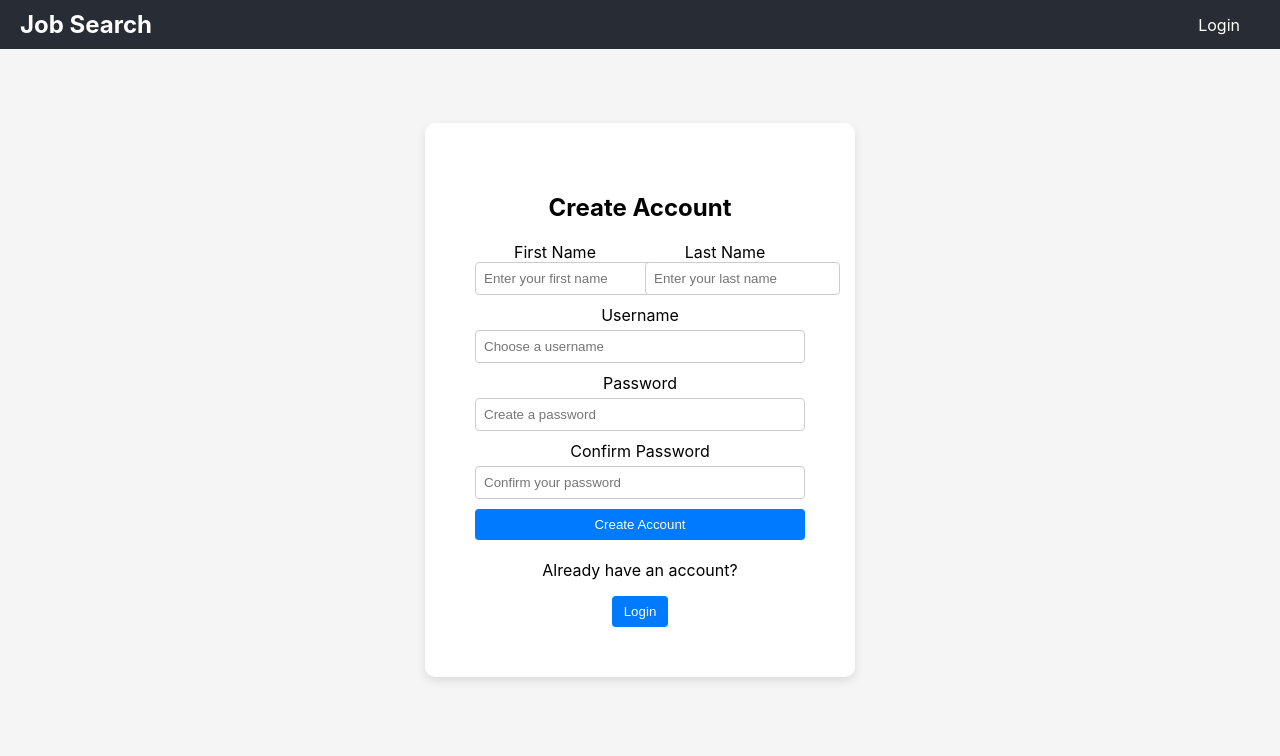
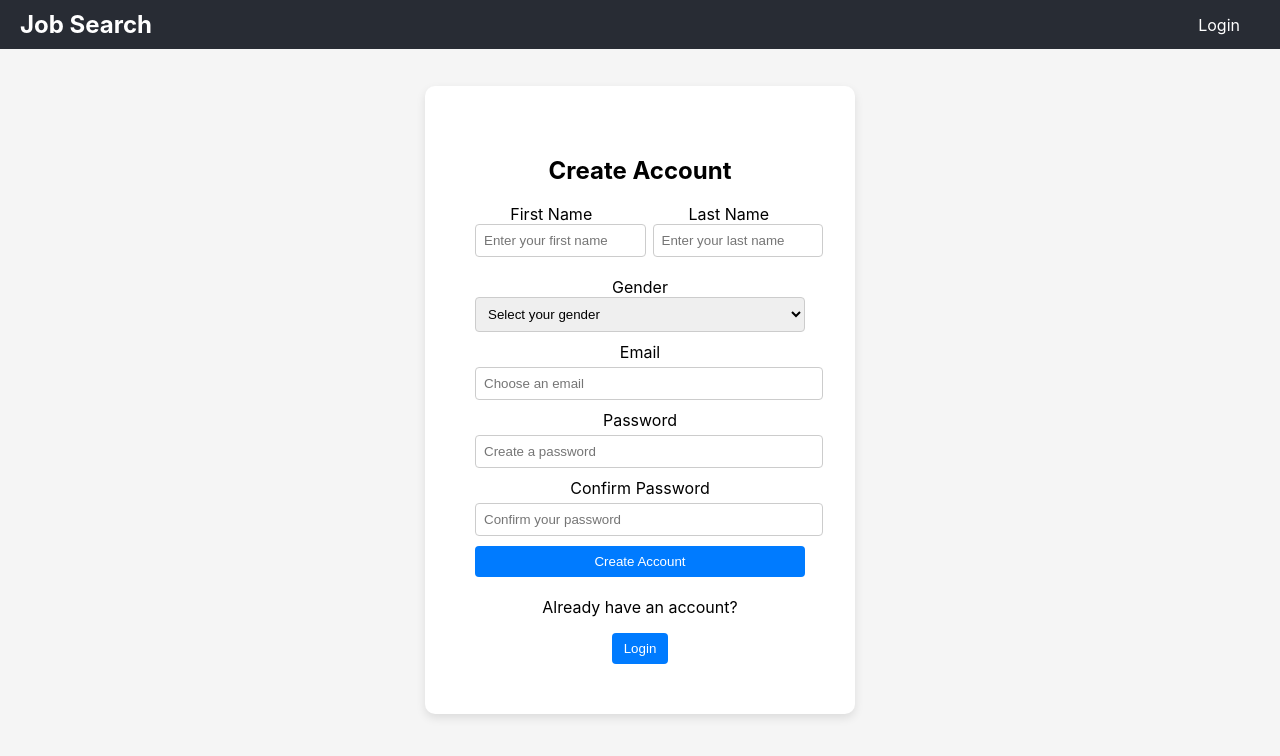
Before and after one commit to BUGGYSOFT-Cloud/UI, a React (Create React App) app in the folder app/: page /signup in a window 1280 px wide. Shown: the top 756 px of the page. Built offline with nearby package versions, Linux system fonts and the light colour scheme.

Commit message:
According to backend to update UI

```diff
--- a/app/src/components/CreateAccount/CreateAccount.css
+++ b/app/src/components/CreateAccount/CreateAccount.css
@@ -50,27 +50,32 @@
   margin-bottom: 5px;
 }
 
-.account-form input {
+.account-form input,
+.account-form select {
   margin-bottom: 10px;
   padding: 8px;
   border: 1px solid #ccc;
   border-radius: 4px;
+  width: 100%; /* Make input/select take full width */
 }
 
 .name-section {
   display: flex;
   justify-content: space-between;
+  gap: 25px;
 }
 
 .name-field {
   flex: 1;
-  width: 50px;
-  margin-right: 10px;
 }
 
-.name-field:last-child {
-  flex: 1;
-  margin-right: 0;
+.gender-section {
+  margin-top: 10px;
+  text-align: middle;
+}
+
+.gender-section select {
+  width: 100%; /* Make the select element take full width */
 }
 
 .login-section {
--- a/app/src/components/CreateAccount/CreateAccount.js
+++ b/app/src/components/CreateAccount/CreateAccount.js
@@ -6,9 +6,10 @@ import { Link, useNavigate } from "react-router-dom";
 const CreateAccount = () => {
   const [firstName, setFirstName] = useState("");
   const [lastName, setLastName] = useState("");
-  const [username, setUsername] = useState("");
+  const [email, setEmail] = useState("");
   const [password, setPassword] = useState("");
   const [confirmPassword, setConfirmPassword] = useState("");
+  const [gender, setGender] = useState("");
   const navigate = useNavigate();
 
   const handleSubmit = (event) => {
@@ -20,6 +21,21 @@ const CreateAccount = () => {
       return;
     }
 
+    if (!gender) {
+      alert("Please enter your gender.");
+      return;
+    }
+
+    if (!password) {
+      alert("Please enter your password.");
+      return;
+    }
+
+    if (!confirmPassword) {
+      alert("Please confirm your password.");
+      return;
+    }
+
     // Validate password match
     if (password !== confirmPassword) {
       alert("Passwords do not match.");
@@ -28,7 +44,7 @@ const CreateAccount = () => {
 
     // Further validation here (e.g., password strength, username checks)
 
-    console.log("Account Created", username, password);
+    console.log("Account Created", email, password);
 
     // Redirect to the email verification page
     navigate("/email-verification");
@@ -69,14 +85,27 @@ const CreateAccount = () => {
               />
             </div>
           </div>
+          <div className="gender-section">
+            <label htmlFor="gender">Gender</label>
+            <select
+              id="gender"
+              value={gender}
+              onChange={(e) => setGender(e.target.value)}
+            >
+              <option value="">Select your gender</option>
+              <option value="MALE">MALE</option>
+              <option value="FEMALE">FEMALE</option>
+              <option value="OTHER">OTHER</option>
+            </select>
+          </div>
 
-          <label htmlFor="username">Username</label>
+          <label htmlFor="email">Email</label>
           <input
             type="text"
-            id="username"
-            value={username}
-            onChange={(e) => setUsername(e.target.value)}
-            placeholder="Choose a username"
+            id="email"
+            value={email}
+            onChange={(e) => setEmail(e.target.value)}
+            placeholder="Choose an email"
           />
 
           <label htmlFor="password">Password</label>
--- a/app/src/components/EmailVerification/EmailVerification.css
+++ b/app/src/components/EmailVerification/EmailVerification.css
@@ -61,12 +61,3 @@
   cursor: pointer;
   text-decoration: underline;
 }
-
-.inputField {
-  padding: 15px; /* Increased padding */
-  margin-bottom: 20px;
-  border: 1px solid #ccc;
-  border-radius: 5px;
-  font-size: 20px; /* Larger font size */
-  width: 100%; /* Ensures the input takes full width */
-}
--- a/app/src/components/LoginPage/LoginPage.js
+++ b/app/src/components/LoginPage/LoginPage.js
@@ -26,23 +26,27 @@ const LoginPage = () => {
         <h2 className="Head">Login</h2>
         <p className="Subhead">Welcome back! Please login to your account.</p>
         <form className="login-form" onSubmit={handleSubmit}>
-          <label htmlFor="account" className="Prompt">Account</label>
+          <label htmlFor="account" className="Prompt">
+            Email
+          </label>
           <input
             type="text"
             id="account"
             value={account}
             onChange={(e) => setAccount(e.target.value)}
-            placeholder="Enter your account"
+            placeholder="Enter your email"
             className="inputField"
           />
 
-          <label htmlFor="passcode" className="Prompt">Passcode</label>
+          <label htmlFor="password" className="Prompt">
+            Password
+          </label>
           <input
             type="password"
             id="passcode"
             value={passcode}
             onChange={(e) => setPasscode(e.target.value)}
-            placeholder="Enter your passcode"
+            placeholder="Enter your password"
             className="inputField"
           />
 
```
Also changed, not shown: 2 other files (tests, documents, lock files or other folders).
